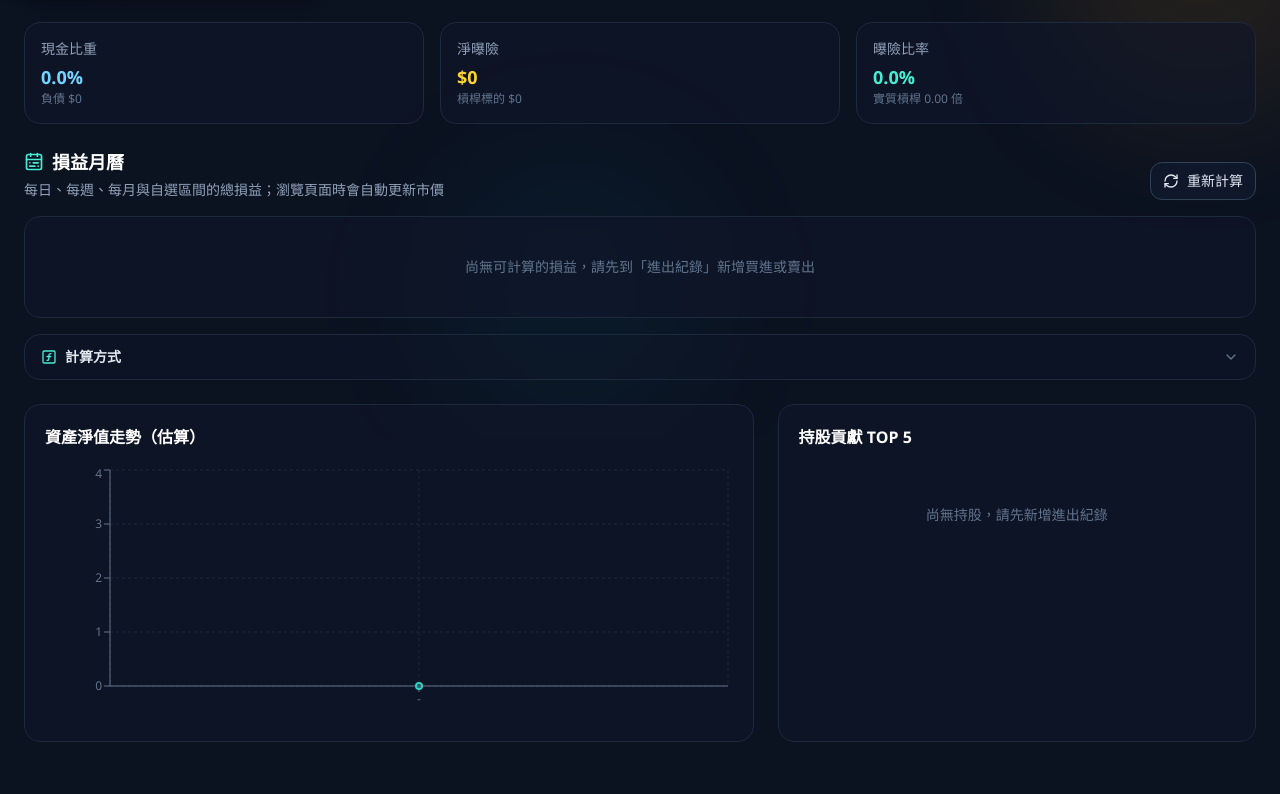
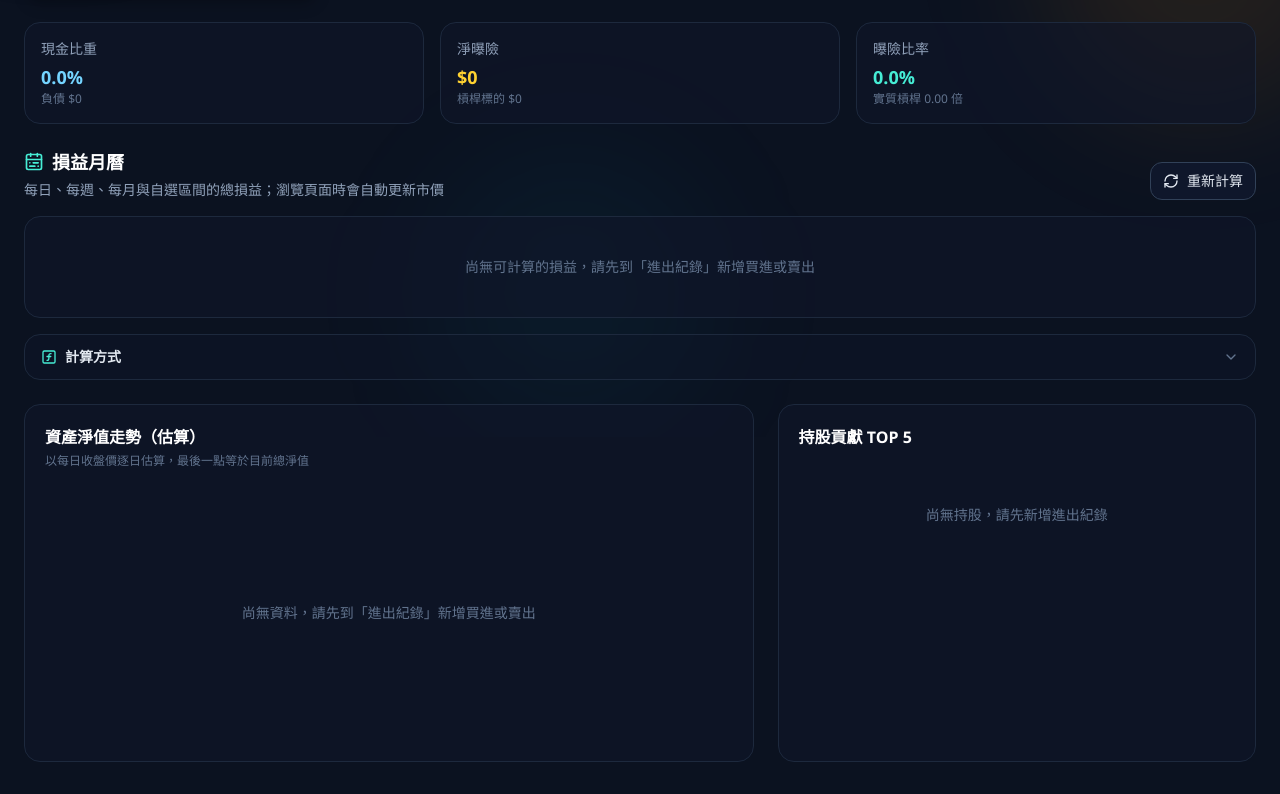
Before and after one commit to mein227/winwin, a React (Vite) app: page / in a window 1280 px wide. Shown: the part 363-1157 px from the top of the page. Built offline with nearby package versions, Linux system fonts and the light colour scheme.

Commit message:
資產淨值走勢改用每日收盤價逐日計算
Co-authored-by: Meinh <mein227@users.noreply.github.com>

```diff
--- a/src/App.tsx
+++ b/src/App.tsx
@@ -26,7 +26,6 @@ export default function App() {
         <Dashboard
           exposure={portfolio.exposure.summary}
           holdings={portfolio.holdings}
-          transactions={portfolio.transactions}
           pnl={pnl}
           onExport={portfolio.exportPortfolio}
           onImport={portfolio.importPortfolio}
--- a/src/components/Dashboard.tsx
+++ b/src/components/Dashboard.tsx
@@ -9,19 +9,16 @@ import {
 } from 'lucide-react'
 import {
   Area,
-  AreaChart,
   CartesianGrid,
+  ComposedChart,
+  Line,
   ResponsiveContainer,
   Tooltip,
   XAxis,
   YAxis,
 } from 'recharts'
 import { format, parseISO } from 'date-fns'
-import type {
-  ExposureSummary,
-  Holding,
-  Transaction,
-} from '../types'
+import type { ExposureSummary, Holding } from '../types'
 import {
   formatCompact,
   formatCurrency,
@@ -30,6 +27,7 @@ import {
   pnlClass,
 } from '../utils/calculations'
 import { fetchStockQuotes } from '../services/stockQuote'
+import { buildEquityCurve } from '../utils/pnl'
 import type { PnlCalendarState } from '../hooks/usePnlCalendar'
 import { StatCard } from './StatCard'
 import { StockExternalLinks } from './StockExternalLinks'
@@ -38,7 +36,6 @@ import { PnlPanel } from './PnlPanel'
 interface DashboardProps {
   exposure: ExposureSummary
   holdings: Holding[]
-  transactions: Transaction[]
   pnl: PnlCalendarState
   onExport: () => string
   onImport: (json: string) => void
@@ -49,7 +46,6 @@ interface DashboardProps {
 export function Dashboard({
   exposure,
   holdings,
-  transactions,
   pnl,
   onExport,
   onImport,
@@ -59,57 +55,24 @@ export function Dashboard({
   const [message, setMessage] = useState('')
   const [refreshing, setRefreshing] = useState(false)
 
-  const equityCurve = useMemo(() => {
-    const sorted = [...transactions].sort(
-      (a, b) => new Date(a.date).getTime() - new Date(b.date).getTime(),
+  // 用每日收盤價算出的損益序列畫淨值，市價變動當天就會反映在曲線上
+  const equityCurve = useMemo(
+    () => buildEquityCurve(pnl.series?.days ?? [], exposure.netWorth),
+    [pnl.series, exposure.netWorth],
   )
 
-    // 依時間累積現金流，並以最新市價估算當時持股市值
-    let cash = 0
-    let costBasis = 0
-    const shareMap = new Map<string, { shares: number; cost: number }>()
-    const curve: { date: string; label: string; value: number; invested: number }[] = []
-
-    for (const tx of sorted) {
-      const symbol = tx.symbol.toUpperCase()
-      const entry = shareMap.get(symbol) ?? { shares: 0, cost: 0 }
-
-      if (tx.type === 'buy') {
-        const cost = tx.price * tx.shares + tx.fee
-        cash -= cost
-        entry.cost += cost
-        entry.shares += tx.shares
-        costBasis += cost
-      } else {
-        const proceeds = tx.price * tx.shares - tx.fee - tx.tax
-        cash += proceeds
-        if (entry.shares > 0) {
-          const avg = entry.cost / entry.shares
-          const sold = Math.min(tx.shares, entry.shares)
-          entry.cost -= avg * sold
-          entry.shares -= sold
-          costBasis -= avg * sold
+  const equityChange = useMemo(() => {
+    if (equityCurve.length < 2) return null
+    const first = equityCurve[0]
+    const last = equityCurve[equityCurve.length - 1]
+    const diff = last.value - first.value
+    return {
+      diff,
+      percent: first.value !== 0 ? (diff / Math.abs(first.value)) * 100 : 0,
+      startDate: first.date,
+      endDate: last.date,
     }
-      }
-      shareMap.set(symbol, entry)
-
-      let mv = 0
-      for (const [sym, pos] of shareMap) {
-        const holding = holdings.find((h) => h.symbol === sym)
-        const price = holding?.currentPrice ?? (pos.shares > 0 ? pos.cost / pos.shares : 0)
-        mv += pos.shares * price
-      }
-
-      curve.push({
-        date: tx.date,
-        label: format(parseISO(tx.date), 'MM/dd'),
-        value: cash + mv,
-        invested: costBasis,
-      })
-    }
-
-    return curve.length > 0 ? curve : [{ date: '', label: '-', value: 0, invested: 0 }]
-  }, [transactions, holdings])
+  }, [equityCurve])
 
   const topHoldings = holdings.filter((h) => h.shares > 0).slice(0, 5)
 
@@ -286,10 +249,34 @@ export function Dashboard({
 
       <div className="grid gap-6 lg:grid-cols-5">
         <div className="rounded-2xl border border-slate-800 bg-slate-900/60 p-4 sm:p-5 lg:col-span-3">
-          <h3 className="mb-4 text-base font-semibold text-white">資產淨值走勢（估算）</h3>
+          <div className="mb-4 flex flex-wrap items-end justify-between gap-2">
+            <div>
+              <h3 className="text-base font-semibold text-white">資產淨值走勢（估算）</h3>
+              <p className="mt-1 text-xs text-slate-500">
+                以每日收盤價逐日估算，最後一點等於目前總淨值
+              </p>
+            </div>
+            {equityChange && (
+              <div className="text-right">
+                <p className={`text-sm font-semibold ${pnlClass(equityChange.diff)}`}>
+                  {formatCurrency(equityChange.diff)}（{formatPercent(equityChange.percent)}）
+                </p>
+                <p className="text-xs text-slate-500">
+                  {equityChange.startDate} ~ {equityChange.endDate}
+                </p>
+              </div>
+            )}
+          </div>
           <div className="h-64 w-full">
+            {equityCurve.length === 0 ? (
+              <div className="flex h-full items-center justify-center text-center text-sm text-slate-500">
+                {pnl.loading
+                  ? '正在取得歷史股價並計算淨值走勢…'
+                  : '尚無資料，請先到「進出紀錄」新增買進或賣出'}
+              </div>
+            ) : (
               <ResponsiveContainer width="100%" height="100%">
-              <AreaChart data={equityCurve}>
+                <ComposedChart data={equityCurve}>
                   <defs>
                     <linearGradient id="equityFill" x1="0" y1="0" x2="0" y2="1">
                       <stop offset="0%" stopColor="#14b8a6" stopOpacity={0.4} />
@@ -297,10 +284,19 @@ export function Dashboard({
                     </linearGradient>
                   </defs>
                   <CartesianGrid strokeDasharray="3 3" stroke="#1e293b" />
-                <XAxis dataKey="label" stroke="#64748b" fontSize={12} />
+                  <XAxis
+                    dataKey="date"
+                    stroke="#64748b"
+                    fontSize={12}
+                    minTickGap={32}
+                    tickFormatter={(v) => String(v).slice(5).replace('-', '/')}
+                  />
                   <YAxis
                     stroke="#64748b"
                     fontSize={12}
+                    width={64}
+                    // 淨值多半只在小區間內波動，固定從 0 起算會讓曲線看起來是一條直線
+                    domain={['auto', 'auto']}
                     tickFormatter={(v) => formatCompact(v as number)}
                   />
                   <Tooltip
@@ -310,17 +306,34 @@ export function Dashboard({
                       borderRadius: 12,
                     }}
                     labelStyle={{ color: '#94a3b8' }}
-                  formatter={(value) => [formatCurrency(Number(value ?? 0)), '淨值']}
+                    formatter={(value, name) => [
+                      formatCurrency(Number(value ?? 0)),
+                      String(name),
+                    ]}
                   />
                   <Area
+                    name="淨值"
                     type="monotone"
                     dataKey="value"
                     stroke="#2dd4bf"
                     strokeWidth={2}
                     fill="url(#equityFill)"
+                    dot={false}
+                    isAnimationActive={false}
                   />
-              </AreaChart>
+                  <Line
+                    name="持股市值"
+                    type="monotone"
+                    dataKey="marketValue"
+                    stroke="#38bdf8"
+                    strokeWidth={1.5}
+                    strokeDasharray="4 3"
+                    dot={false}
+                    isAnimationActive={false}
+                  />
+                </ComposedChart>
               </ResponsiveContainer>
+            )}
           </div>
         </div>
 
--- a/src/utils/pnl.ts
+++ b/src/utils/pnl.ts
@@ -222,6 +222,43 @@ export function buildDailyPnlSeries(
   }
 }
 
+/** 資產淨值走勢的單一交易日 */
+export interface EquityPoint {
+  date: string
+  /** 估算淨值＝當日收盤市值＋回推的淨現金 */
+  value: number
+  marketValue: number
+  /** 回推的淨現金（含現金帳戶與負債） */
+  cash: number
+}
+
+/**
+ * 由每日損益序列組出資產淨值走勢。
+ *
+ * 現金帳戶沒有歷史紀錄，因此以目前總淨值為錨點往回推：
+ * 每往前一個交易日，就把該日的淨投入加回現金，
+ * 淨值＝當日收盤市值＋回推的淨現金，最後一點會等於總覽的總淨值。
+ */
+export function buildEquityCurve(days: DailyPnL[], netWorth: number): EquityPoint[] {
+  if (days.length === 0) return []
+
+  let cash = netWorth - days[days.length - 1].marketValue
+  const points: EquityPoint[] = []
+
+  for (let i = days.length - 1; i >= 0; i--) {
+    const day = days[i]
+    points.push({
+      date: day.date,
+      value: day.marketValue + cash,
+      marketValue: day.marketValue,
+      cash,
+    })
+    cash += day.netCashFlow
+  }
+
+  return points.reverse()
+}
+
 export interface SummaryOptions {
   key: string
   label: string
```
Lines whose indentation alone changed are shown as unchanged.
